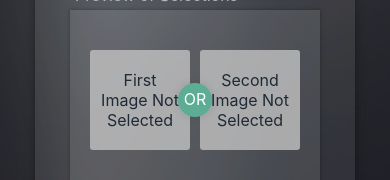
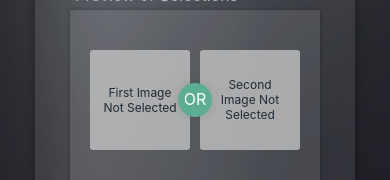
Before and after one commit to courtneymilligan/this-or-that, a Next.js app: page / in a window 390 px wide. Shown: the part 1103-1283 px from the top of the page. Built offline with nearby package versions, Linux system fonts and the light colour scheme; no server answers.

Commit message:
fixed email input size

```diff
--- a/styles/ImageBox.module.css
+++ b/styles/ImageBox.module.css
@@ -171,7 +171,7 @@
     font-size: 16px;
   }
 
-  @media only screen and (max-width: 700px) {
+  @media only screen and (max-width: 590px) {
     .choose-image {
       font-size: 12px;
     }
--- a/styles/PublishBox.module.css
+++ b/styles/PublishBox.module.css
@@ -190,4 +190,12 @@
         height: 100px;
         border-radius: 3px;
     }
+
+    .sendBox input {
+        width: auto;
+    }
+
+    .textContainer {
+        font-size: 12px;
+    }
   }
```
